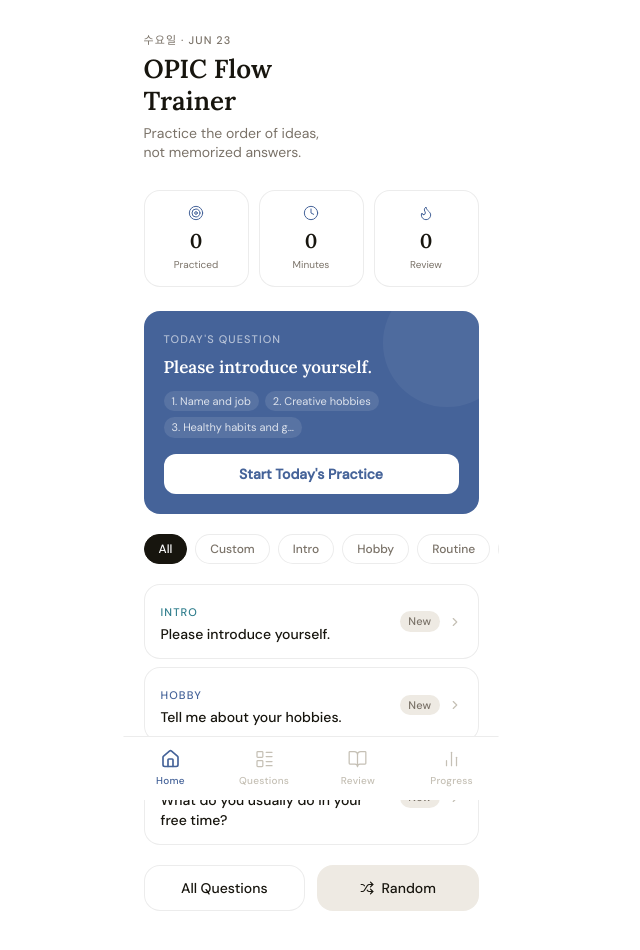
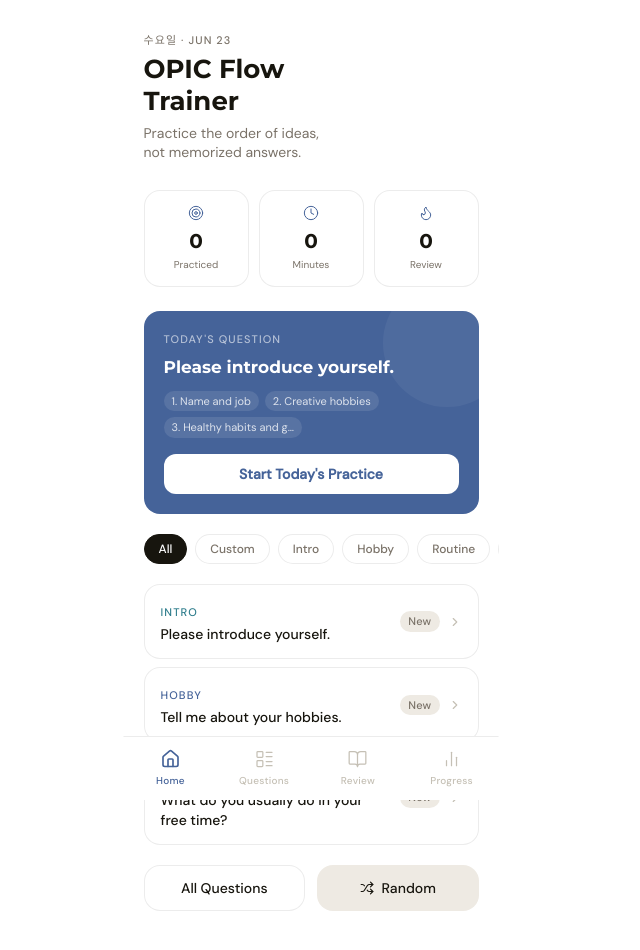
Before and after one commit to followildstar/Eng_Opic, a React (Vite) app: page / in a window 1280 px wide. Shown: the top 950 px of the page, without its empty margins (329-969 px from the left). Built offline with nearby package versions, Linux system fonts and the light colour scheme.

Commit message:
Change font-family for .font-display class

```diff
--- a/src/styles/theme.css
+++ b/src/styles/theme.css
@@ -130,7 +130,7 @@
   }
 
   .font-display {
-    font-family: "Lora", Georgia, serif;
+    font-family: Montserrat,sans-serif;
   }
 
   .font-mono-data {
```
